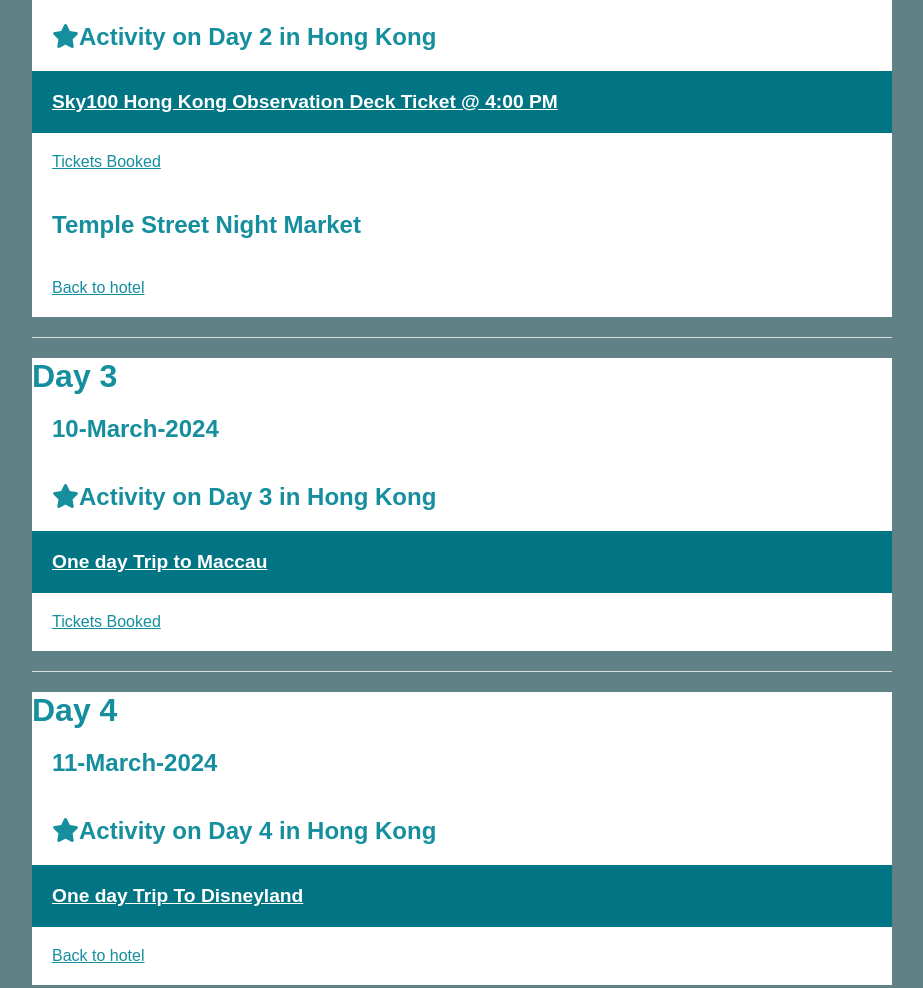
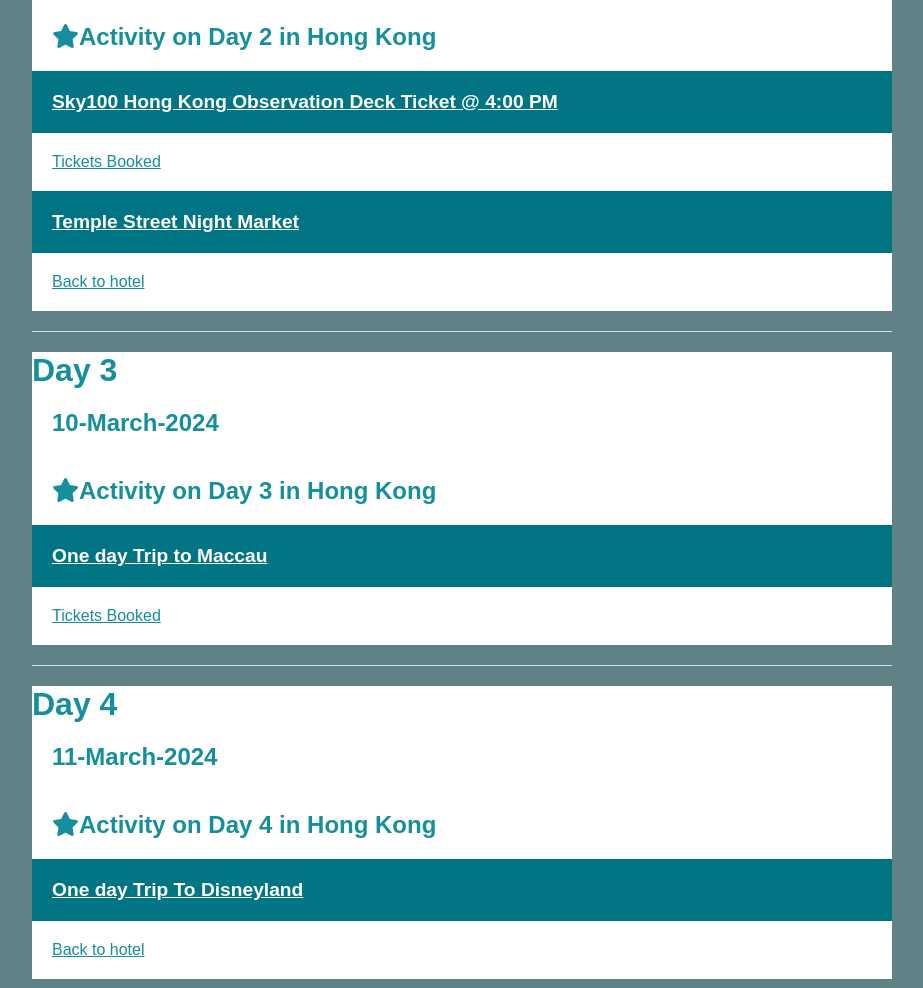
Before and after one commit to Abhishekkasturay/hong-kong, a plain HTML site: page index.html in a window 1280 px wide. Shown: the part 1677-2665 px from the top of the page, without its empty margins (178-1101 px from the left). Drawn offline with Linux system fonts and the light colour scheme.

Commit message:
Update index.html

```diff
--- a/index.html
+++ b/index.html
@@ -75,7 +75,7 @@
           </h2>
           <h3>Sky100 Hong Kong Observation Deck Ticket @ 4:00 PM</h3>
           <p>Tickets Booked</p>
-          <h2>Temple Street Night Market</h2>
+          <h3>Temple Street Night Market</h3>
           <p>Back to hotel</p>
         </div>
       </div>
```
